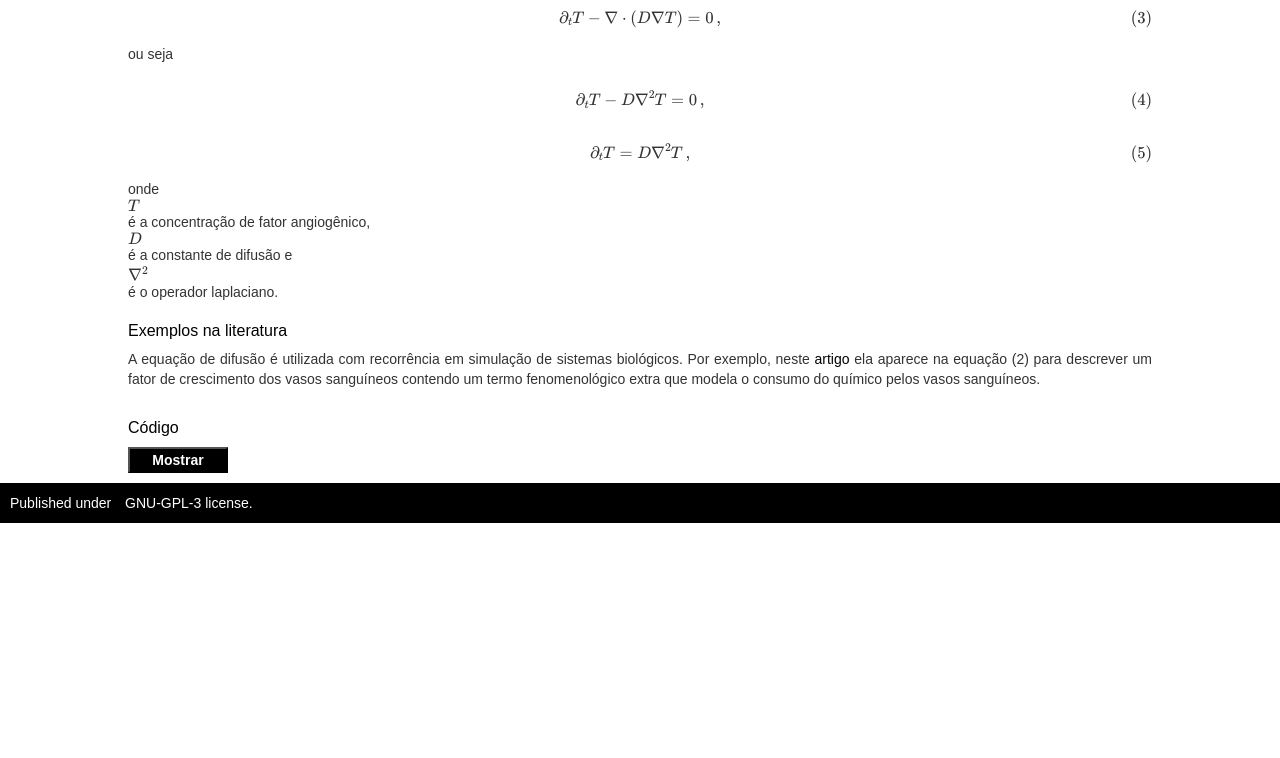
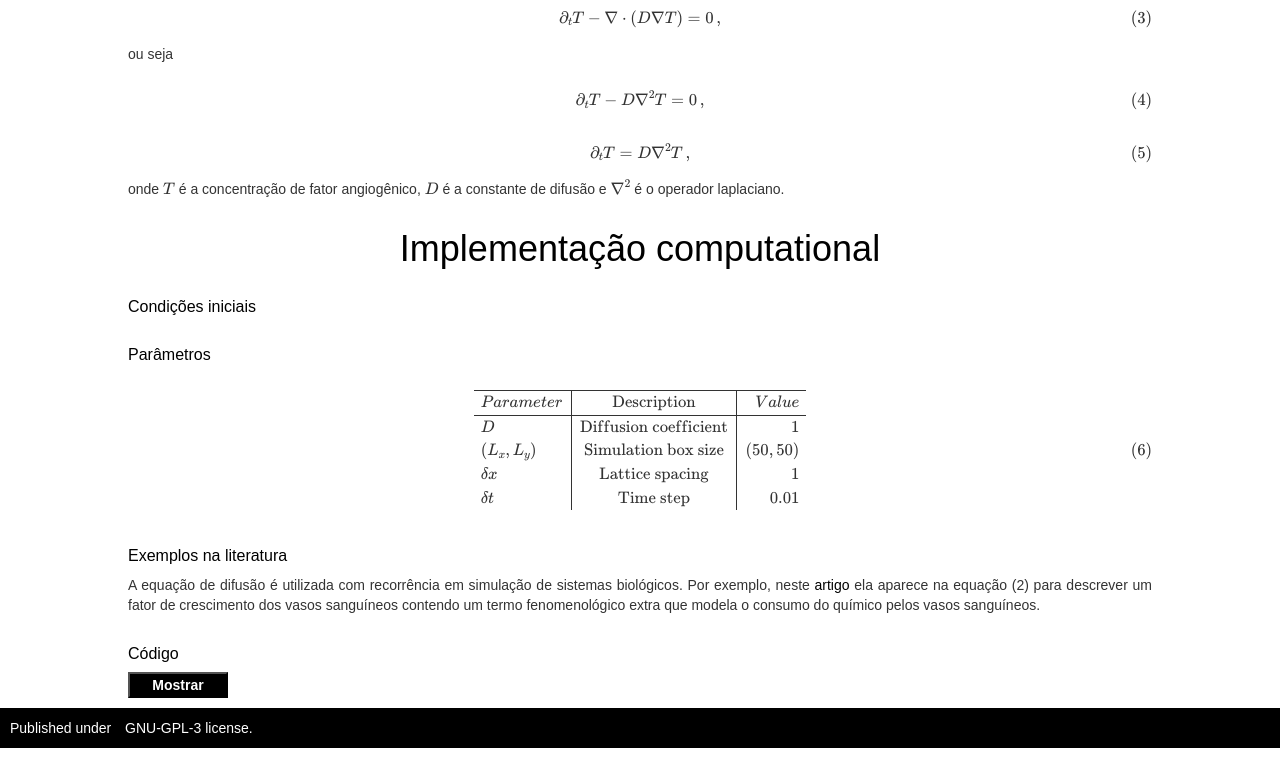
Before and after one commit to phydev/phydev.github.io, a plain HTML site: page articles/diffusion.html in a window 1280 px wide. Shown: the part 1006-1764 px from the top of the page. Before the commit the page ends 1539 px from the top, so only its background shows below. Drawn offline with nearby package versions, Linux system fonts and the light colour scheme.

Commit message:
writing diffusion.html

```diff
--- a/articles/diffusion.html
+++ b/articles/diffusion.html
@@ -1,4 +1,4 @@
-<!--{"title": "Introducão à Difusão", "date": "22.05.2021", "title_en": "Introduction to Diffusion", "status": "hidden" } -->
+<!--{"title": "Introducão à Difusão", "date": "22.05.2021", "title_en": "Introduction to Diffusion (portuguese)", "status": "show" } -->
 <!DOCTYPE html>
 <html lang="en">
 <head>
@@ -43,6 +43,7 @@ determinada pelo sentido contrário ao gradiente de concentração do mesmo:
 Em um sistema onde não haja fontes e nem sorvedouros deste químico, a concentração total é conservada e no limite em que
 o tempo vai para infinito a distribuição espacial deste químico se torna homogênea. </p>
 
+
           <p>Na figura abaixo temos um exemplo, Onde iniciamos a simulação com uma alta concentração do químico no centro do sistema e, ao passar do tempo,
           essa concentração espalha-se até atingir o regime permanente onde a distribuição é homogênea: </p>
 
@@ -70,8 +71,25 @@ $$
 $$\label{eq:fick5}
 \partial_t T = D\nabla^2T \,,
 $$
-onde \(T\) é a concentração de fator angiogênico, \(D\) é a constante de difusão e \(\nabla^2\) é o operador laplaciano.
+<p>onde \(T\) é a concentração de fator angiogênico, \(D\) é a constante de difusão e \(\nabla^2\) é o operador laplaciano.</p>
 
+
+      <h1>Implementação computational</h1>
+          <h2>Condições iniciais</h2>
+
+
+            <h2>Parâmetros</h2>
+$$
+    \begin{array}[]{l|c|r} \hline
+        Parameter & \textrm{Description} & Value  \\ \hline\hline
+        D & \textrm{Diffusion coefficient} &  1 \\
+      (L_x, L_y) & \textrm{Simulation box size} &  (50, 50) \\
+        \delta x & \textrm{Lattice spacing} & 1 \\
+        \delta t & \textrm{Time step} & 0.01 \\
+\label{tab}
+    \end{array}
+
+$$
       <h2>Exemplos na literatura</h2>
       <p>A equação de difusão é utilizada com recorrência em simulação de sistemas biológicos. Por exemplo, neste <a href="https://www.nature.com/articles/s41598-018-27034-8" target="_blank" rel="noopener noreferrer">artigo</a> ela aparece na equação (2) para descrever um fator de crescimento dos vasos
         sanguíneos contendo um termo fenomenológico extra que modela o consumo do químico pelos vasos sanguíneos.</p>
```
Also changed, not shown: articles/lotka.html (+1 -0 lines).
